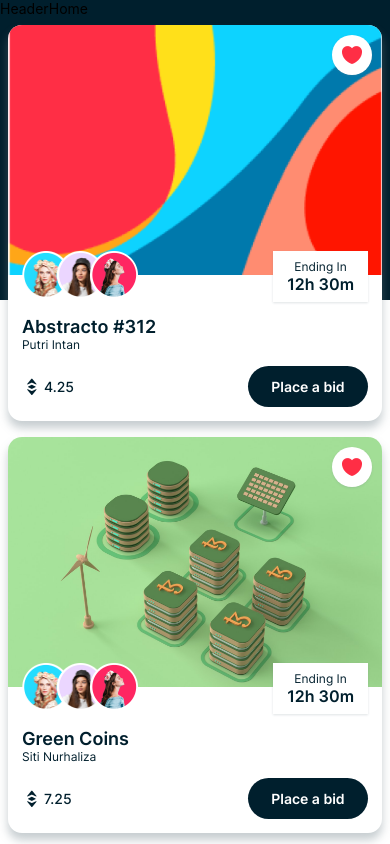
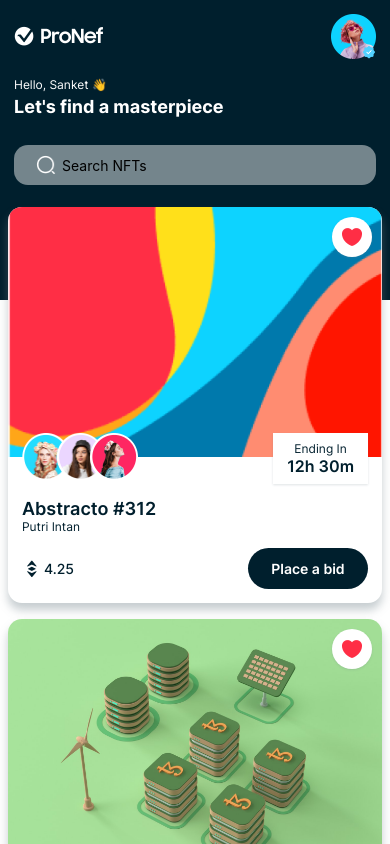
Before and after one commit to sanketbandekar/nft-demo-app, a React Native app: screen /Home in a window 390 px wide. Shown: the top 844 px of the page. Built offline with nearby package versions, Linux system fonts and the light colour scheme.

Commit message:
created Heder

```diff
--- /dev/null
+++ b/components/DetailsBid.js
@@ -0,0 +1,12 @@
+import { View, Text } from 'react-native'
+import React from 'react'
+
+const DetailsBid = () => {
+  return (
+    <View>
+      <Text>DetailsBid</Text>
+    </View>
+  )
+}
+
+export default DetailsBid
--- /dev/null
+++ b/components/DetailsDesc.js
@@ -0,0 +1,12 @@
+import { View, Text } from 'react-native'
+import React from 'react'
+
+const DetailsDesc = () => {
+  return (
+    <View>
+      <Text>DetailsDesc</Text>
+    </View>
+  )
+}
+
+export default DetailsDesc
--- a/components/HomeHeader.js
+++ b/components/HomeHeader.js
@@ -1,10 +1,72 @@
-import { View, Text } from 'react-native'
-import React from 'react'
+import { View, Text, TextInput, Image } from 'react-native'
+import { COLORS, FONTS, SIZES , assets } from '../constants'
 
-const HomeHeader = () => {
+const HomeHeader = ({ onSearch }) => {
   return (
-    <View>
-      <Text>HeaderHome</Text>
+    <View style={{
+      backgroundColor: COLORS.primary,
+      padding: SIZES.font
+    }}>
+      <View style={{
+        flexDirection:'row',
+        justifyContent: 'space-between',
+        alignItems: 'center'
+      }}>
+        <Image
+        source={assets.logo}
+        resizeMode="contain"
+        style={{ width: 90, height: 25 }}
+        />
+
+        <View style={{ width: 45, height: 45 }}>
+          <Image
+            source={assets.person01}
+            resizeMode="contain"
+            style={{ width: '100%', height: '100%' }}
+          />
+          <Image
+            source={assets.badge}
+            resizeMode="contain"
+            style={{ position: 'absolute', width: 15, height: 15,
+          bottom: 0, right: 0 }}
+          />
+        </View>
+      </View>
+
+      <View style={{ marginVertical: SIZES.font }}>
+        <Text style={{ fontFamily: FONTS.regular, fontSize: SIZES.small,
+        color: COLORS.white, marginTop: SIZES.base / 2 }}>
+          Hello, Sanket 👋
+        </Text>
+        <Text style={{ fontFamily: FONTS.bold, fontSize: SIZES.large,
+        color: COLORS.white, marginTop: SIZES.base / 2 }}>
+          Let's find a masterpiece
+        </Text>
+      </View>
+
+      <View style={{marginTop: SIZES.font}}>
+        <View style={{
+          width: '100%',
+          borderRadius: SIZES.font,
+          backgroundColor: COLORS.gray,
+          flexDirection: 'row',
+          alignItems: 'center',
+          paddingHorizontal: SIZES.font,
+          paddingVertical: SIZES.small - 2
+        }}>
+          <Image
+            source={assets.search}
+            resizeMode= "contain"
+            style={{ width: 20, height: 20, marginLeft: SIZES.base }}
+          />
+          <TextInput
+            placeholder="Search NFTs"
+            style={{ flex: 1, marginLeft: SIZES.base -2 }}
+            onChangeText={onSearch}
+          />
+        </View>
+      </View>
+
     </View>
   )
 }
--- a/components/Index.js
+++ b/components/Index.js
@@ -2,8 +2,10 @@
 import FocusedStatusBar from "./FocusedStatusBar";
 import NFTCard from "./NFTCard";
 import { CircleButton, RectButton } from "./Button";
+import DetailsDesc from "./DetailsDesc";
+import DetailsBid from "./DetailsBid";
 
 export {
     HomeHeader, NFTCard, FocusedStatusBar,
-    CircleButton, RectButton
+    CircleButton, RectButton, DetailsBid, DetailsDesc
 }
--- a/components/NFTCard.js
+++ b/components/NFTCard.js
@@ -6,6 +6,7 @@
 import { SubInfo, EthPrice, NFTTitle } from './SubInfo'
 
 const NFTCard = ({data}) => {
+  const navigation = useNavigation();
   return (
     <View style={{
         backgroundColor: COLORS.white,
--- a/screens/Details.js
+++ b/screens/Details.js
@@ -1,8 +1,14 @@
-import { Text } from 'react-native'
+import { Text, View, SafeAreaView, Image, StatusBar, FlatList } from 'react-native'
+import { COLORS, SIZES, SHADOWS, FONTS, assets } from '../constants'
+import { CircleButton, ReactButton, SubInfo, FocusedStatusBar,
+DetailsDesc, DetailsBid } from '../components'
 
-const Details = () => {
+const Details = ({ route, navigation }) => {
+  const { data } = route.params;
   return (
-    <Text>Details</Text>
+    <SafeAreaView style={{ flex: 1 }}>
+
+    </SafeAreaView>
   )
 }
 
```
